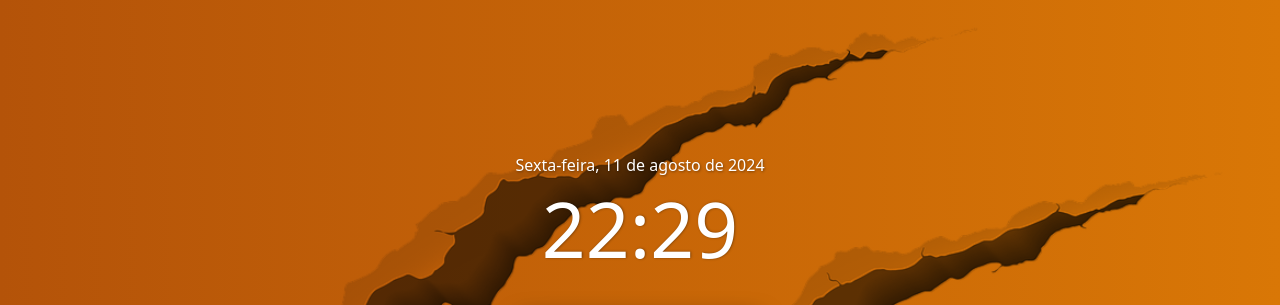
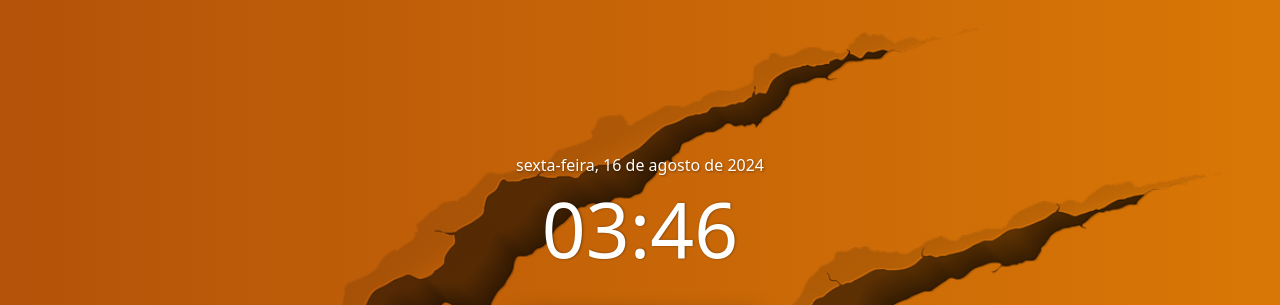
Before and after one commit to apaulineoliveira/block-video-streaming-screen-on-ios, a website: page src/index.html in a window 1280 px wide. Shown: the top 305 px of the page. Drawn offline with nearby package versions, Linux system fonts and the light colour scheme; grey boxes are pictures that could not be loaded.

Commit message:
Adiciona funcionalidade de pegar a data, hora, dia e ano do usuário e exibir na tela de bloqueio

```diff
--- a/src/index.html
+++ b/src/index.html
@@ -11,7 +11,7 @@
       href="https://fonts.googleapis.com/icon?family=Material+Icons"
       rel="stylesheet"
     />
-    <title>Projeto Tailwind</title>
+    <title>Logan Project</title>
     <style>
       .bg-gradient-scratch {
         background: linear-gradient(270deg, #d97706, #b45309),
@@ -34,8 +34,8 @@
       }
 
       .icon-large:hover {
-        color: #d97706; /* Cor laranja terracota no hover */
-        transform: scale(1.2); /* Aumenta o tamanho no hover */
+        color: #d97706;
+        transform: scale(1.2);
       }
 
       .text-shadow {
@@ -116,13 +116,10 @@
 
   <body class="bg-gradient-scratch">
     <main class="flex flex-col items-center justify-center min-h-screen gap-4">
-      <p class="font-medium text-white text-xl text-shadow">
-        Sexta-feira, 11 de agosto de 2024
-      </p>
 
-      <p class="font-medium text-white text-8xl w-3/4 text-center text-shadow mb-9">
-        22:29
-      </p>
+      <p id="date" class="font-medium text-white text-xl text-shadow"></p>
+
+      <p id="time" class="font-medium text-white text-8xl w-3/4 text-center text-shadow mb-9"></p>
 
       <div class="rounded-lg w-3/4 img-shadow">
         <img
@@ -151,5 +148,7 @@
 
       <p class="text-indigo-50 hover-text-shadow">Pressione para desbloquear</p>
     </main>
+
+    <script src="script.js"></script>
   </body>
 </html>
--- /dev/null
+++ b/src/script.js
@@ -0,0 +1,42 @@
+function getDayOfWeek(dayIndex) {
+    const daysOfWeek = [
+      'domingo', 'segunda-feira', 'terça-feira',
+      'quarta-feira', 'quinta-feira', 'sexta-feira',
+      'sábado'
+    ];
+    return daysOfWeek[dayIndex];
+  }
+
+
+  function formatDateAndTime() {
+    const now = new Date();
+    const dayOfWeek = getDayOfWeek(now.getDay());
+    const day = now.getDate();
+    const month = now.toLocaleString('pt-BR', { month: 'long' });
+    const year = now.getFullYear();
+    const formattedDate = `${dayOfWeek}, ${day} de ${month} de ${year}`;
+    const hours = now.getHours().toString().padStart(2, '0');
+    const minutes = now.getMinutes().toString().padStart(2, '0');
+    const formattedTime = `${hours}:${minutes}`;
+
+    document.getElementById('date').textContent = formattedDate;
+    document.getElementById('time').textContent = formattedTime;
+  }
+
+  function getTimeUntilNextMinute() {
+    const now = new Date();
+    const millisecondsUntilNextMinute = (60 - now.getSeconds()) * 1000;
+    return millisecondsUntilNextMinute;
+  }
+
+  function initializeDateTime() {
+    formatDateAndTime();
+
+    const timeUntilNextMinute = getTimeUntilNextMinute();
+    setTimeout(function() {
+      formatDateAndTime();
+      setInterval(formatDateAndTime, 60000);
+    }, timeUntilNextMinute);
+  }
+
+  initializeDateTime();
```
